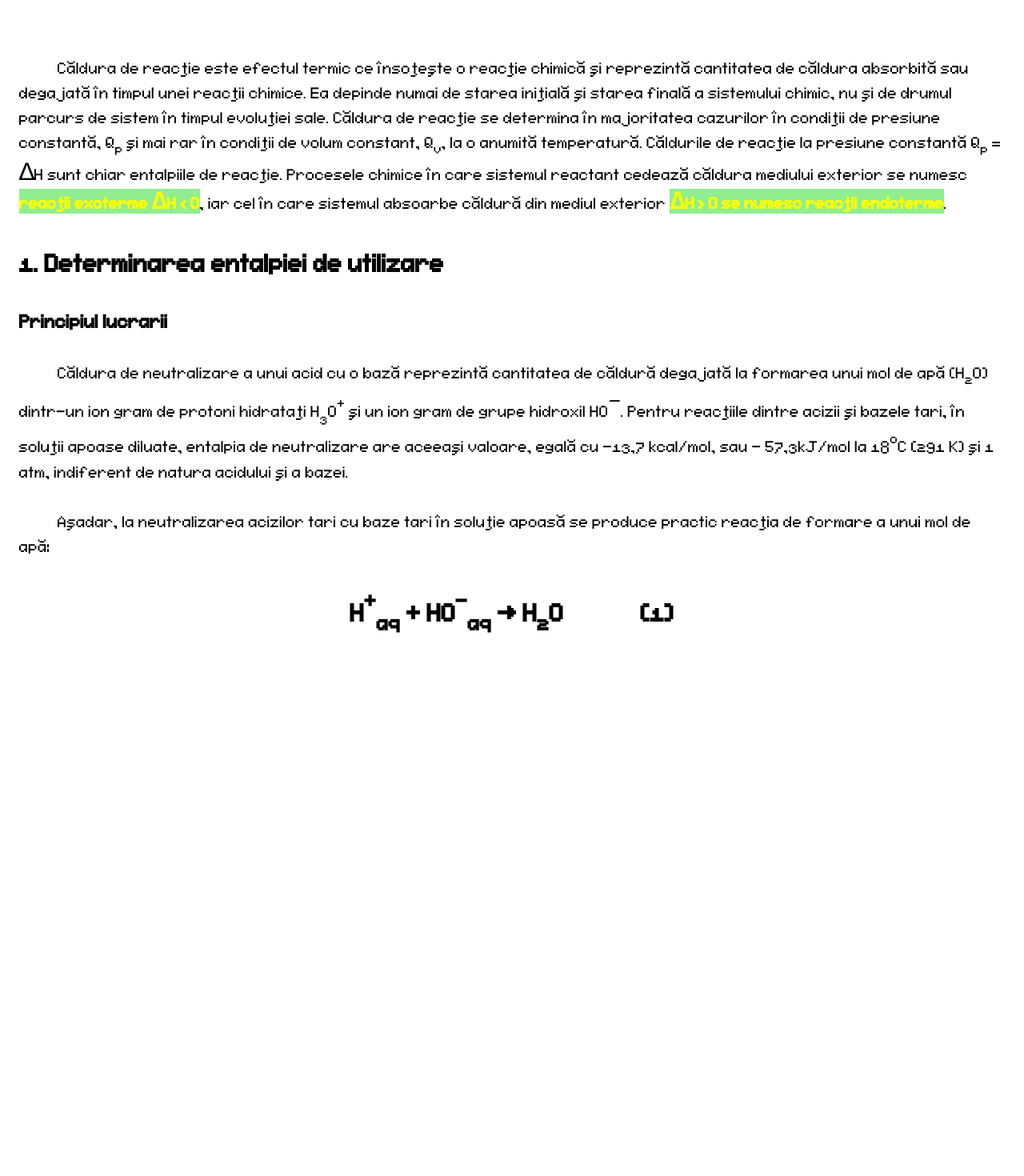
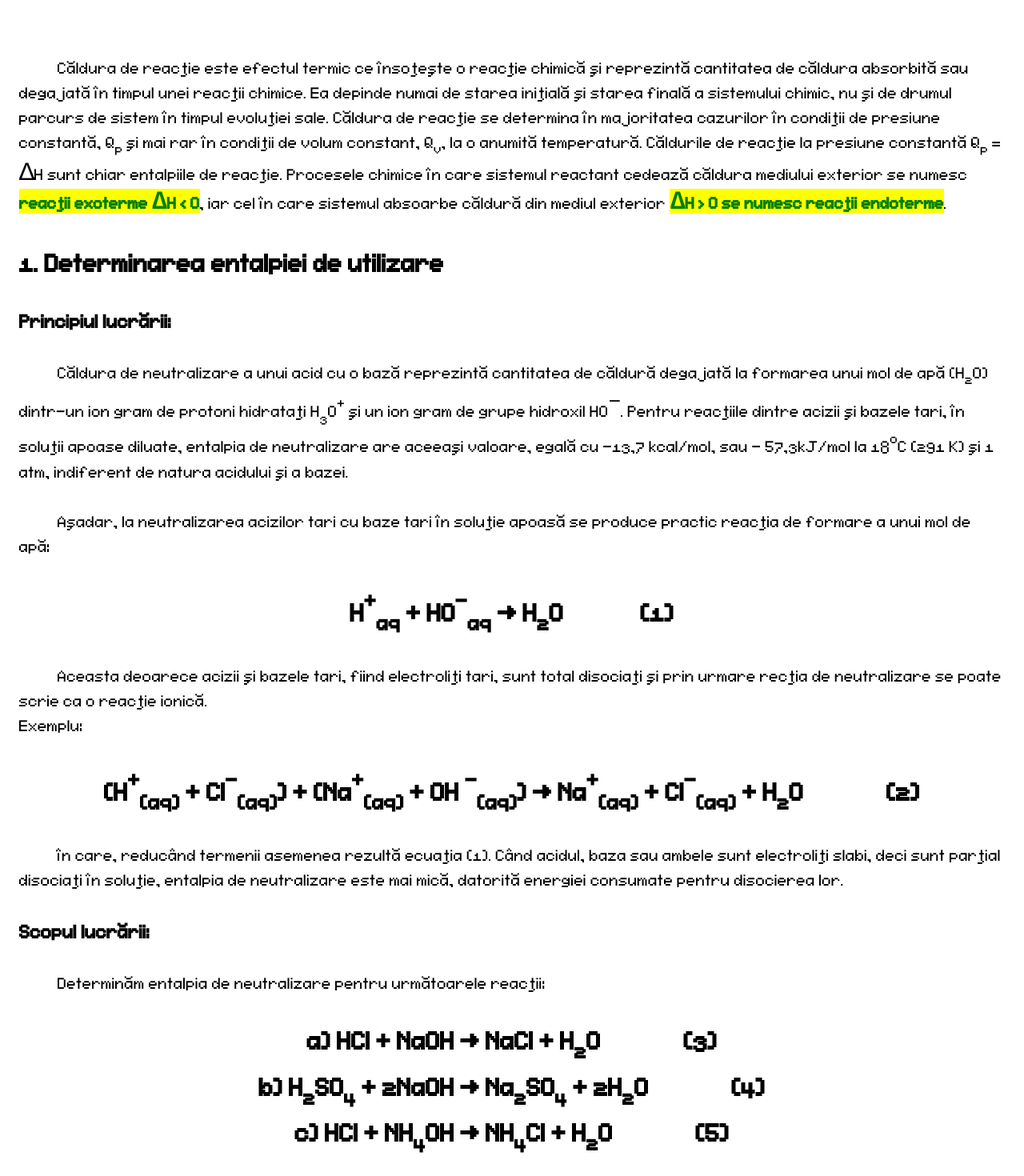
Before and after one commit to MonsieurLazar/termochimie-efect-termic, a SvelteKit app: page /teorie in a window 1280 px wide. Shown: the part 179-1649 px from the top of the page at 80% size. Before the commit the page ends 998 px from the top, so only its background shows below. Built offline with nearby package versions, Linux system fonts and the light colour scheme.

Commit message:
Adaugat formule + parte de instructiuni inceput

```diff
--- a/src/routes/teorie/+page.svelte
+++ b/src/routes/teorie/+page.svelte
@@ -22,7 +22,7 @@ reacţii exoterme ∆H &lt; O </span>, iar cel în care sistemul absoarbe căldu
 
 <!-- Descriere lucrarii -->
 <h1><strong>1. Determinarea entalpiei de utilizare</strong></h1>
-<h2><strong> Principiul lucrarii</strong></h2>
+<h2><strong> Principiul lucrării: </strong></h2>
 <p class = "indent_paragraph">
 Căldura de neutralizare a unui acid cu o bază reprezintă cantitatea de căldură degajată la
 formarea unui mol de apă (H<sub>2</sub>O) dintr-un ion gram de protoni hidrataţi H<sub>3</sub>O<sup>+</sup>
@@ -34,7 +34,38 @@ sau – 57,3kJ/mol la 18<sup>o</sup>C (291 K) şi 1 atm, indiferent de natura ac
 reacţia de formare a unui mol de apă:</p>
 <center class = "formula">H<sup>+</sup><sub>aq</sub> + HO<sup>-</sup><sub>aq</sub> → H<sub>2</sub>O&emsp;&emsp;(1)</center>
 
+<!--Scriere reactie ionica -->
+<p class = "indent_paragraph">
+    Aceasta deoarece acizii şi bazele tari, fiind electroliţi tari, sunt total disociaţi şi prin urmare recţia
+de neutralizare se poate scrie ca o reacţie ionică.<br>
+    Exemplu:
+</p>
 
+<center class = "formula">
+    (H<sup>+</sup><sub>(aq)</sub> + Cl<sup>-</sup><sub>(aq)</sub>) +
+    (Na<sup>+</sup><sub>(aq)</sub> + OH <sup>-</sup><sub>(aq)</sub>) →
+    Na<sup>+</sup><sub>(aq)</sub> + Cl<sup>-</sup><sub>(aq)</sub> + H<sub>2</sub>O
+    &emsp;&emsp;(2)
+</center>
+<p class = "indent_paragraph">
+    în care, reducând termenii asemenea rezultă ecuaţia (1).
+Când acidul, baza sau ambele sunt electroliţi slabi, deci sunt parţial disociaţi în soluţie,
+entalpia de neutralizare este mai mică, datorită energiei consumate pentru disocierea lor.
+</p>
+
+<h2><strong>Scopul lucrării:</strong></h2>
+<p class = "indent_paragraph">Determinăm entalpia de neutralizare pentru următoarele reacţii:</p>
+<center class = "formula">
+    a) HCl + NaOH → NaCl + H<sub>2</sub>O &emsp;&emsp;(3)
+</center>
+<center class = "formula">
+    b) H<sub>2</sub>SO<sub>4</sub> + 2NaOH →
+    Na<sub>2</sub>SO<sub>4</sub> + 2H<sub>2</sub>O &emsp;&emsp;(4)
+</center>
+<center class = "formula">
+    c) HCl + NH<sub>4</sub>OH →
+    NH<sub>4</sub>Cl + H<sub>2</sub>O &emsp;&emsp;(5)
+</center>
 
 <style>
     /* Paragraf cu indentare */
@@ -45,8 +76,8 @@ reacţia de formare a unui mol de apă:</p>
 
     /* Pentru informatii importante */
     .highlight{
-        color: yellow;
-        background-color: lightgreen;
+        color: green;
+        background-color: yellow;
         font-weight: bold;
     }
 
```
